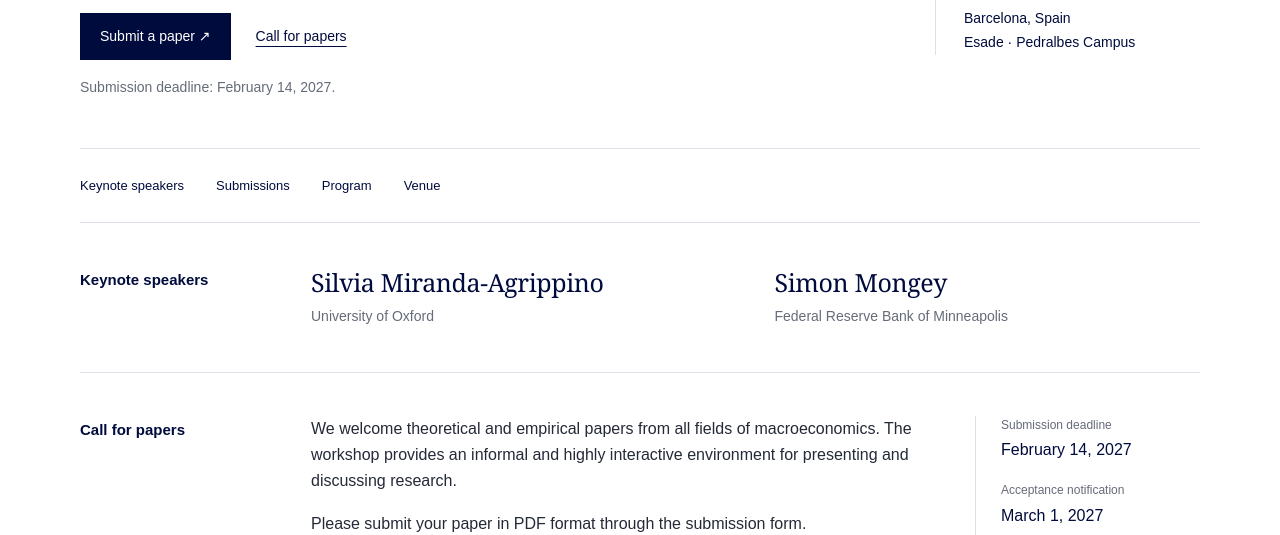
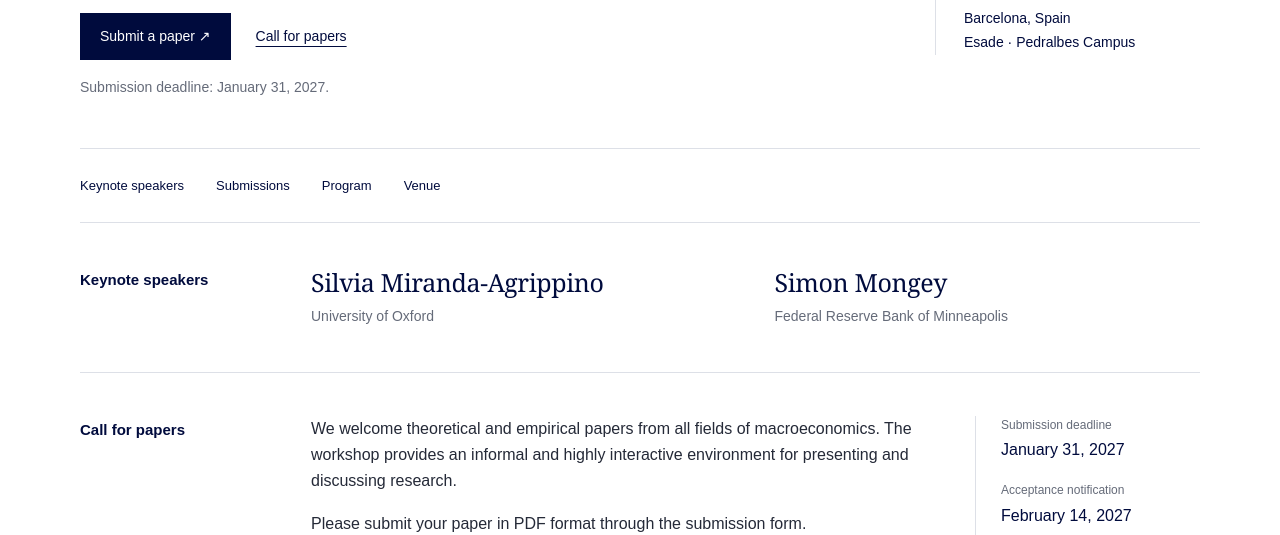
Before and after one commit to IlMenga/esade-macro-meetings, a plain HTML site: page index.html in a window 1280 px wide. Shown: the part 417-952 px from the top of the page. Drawn offline with Linux system fonts and the light colour scheme.

Commit message:
Restore the January 31 submission and February 14 notification dates

```diff
--- a/index.html
+++ b/index.html
@@ -163,7 +163,7 @@
       <h2>Call for papers</h2>
       <div class="call-grid">
         <div><p>We welcome theoretical and empirical papers from all fields of macroeconomics. The workshop provides an informal and highly interactive environment for presenting and discussing research.</p><p>Please submit your paper in PDF format through the submission form.</p><a class="small-link" href="https://form.jotform.com/262852008329054" target="_blank" rel="noopener">Submit your paper ↗</a> &nbsp;·&nbsp; <a class="small-link" href="assets/call-for-papers-2027.pdf" target="_blank" rel="noopener">Download the call (PDF)</a></div>
-        <dl class="dates"><dt>Submission deadline</dt><dd>February 14, 2027</dd><dt>Acceptance notification</dt><dd>March 1, 2027</dd></dl>
+        <dl class="dates"><dt>Submission deadline</dt><dd>January 31, 2027</dd><dt>Acceptance notification</dt><dd>February 14, 2027</dd></dl>
       </div>
     </section>
     <section class="content-section" id="program">
@@ -198,7 +198,7 @@
     const A=(path,label,cls='')=>'<a class="'+cls+'" href="#'+path+'">'+label+'</a>';
     const pdf='<a href="assets/call-for-papers-2027.pdf" target="_blank" rel="noopener">Call for papers (PDF)</a>';
     const submit='<a class="button" href="https://form.jotform.com/262852008329054" target="_blank" rel="noopener">Submit a paper ↗</a>';
-    const notice={open:'Submission deadline: February 14, 2027.',closed:'Submissions are closed. Acceptance notification: March 1, 2027. The program will be available later in March.',program:'Workshop program · May 24–25, 2027',attending:'Attending in Barcelona · May 24–25, 2027',past:'This edition took place on May 24–25, 2027.'};
+    const notice={open:'Submission deadline: January 31, 2027.',closed:'Submissions are closed. Acceptance notification: February 14, 2027. The program will be available later in March.',program:'Workshop program · May 24–25, 2027',attending:'Attending in Barcelona · May 24–25, 2027',past:'This edition took place on May 24–25, 2027.'};
     actions.innerHTML=({open:submit+A('submissions','Call for papers'),closed:A('keynotes','Meet the keynote speakers')+A('venue','Venue'),program:A('program','View the program →','button')+A('venue','Venue'),attending:A('program','View the program →','button')+A('venue','Plan your visit →'),past:A('record','Explore the 2027 edition →','button')+A('archive','Previous editions')})[stage];
     actions.insertAdjacentHTML('afterend','<p class="stage-note">'+notice[stage]+'</p>');
     if(stage==='past'){
```
Also changed, not shown: review.html (+1 -1 lines), 1 other file.
